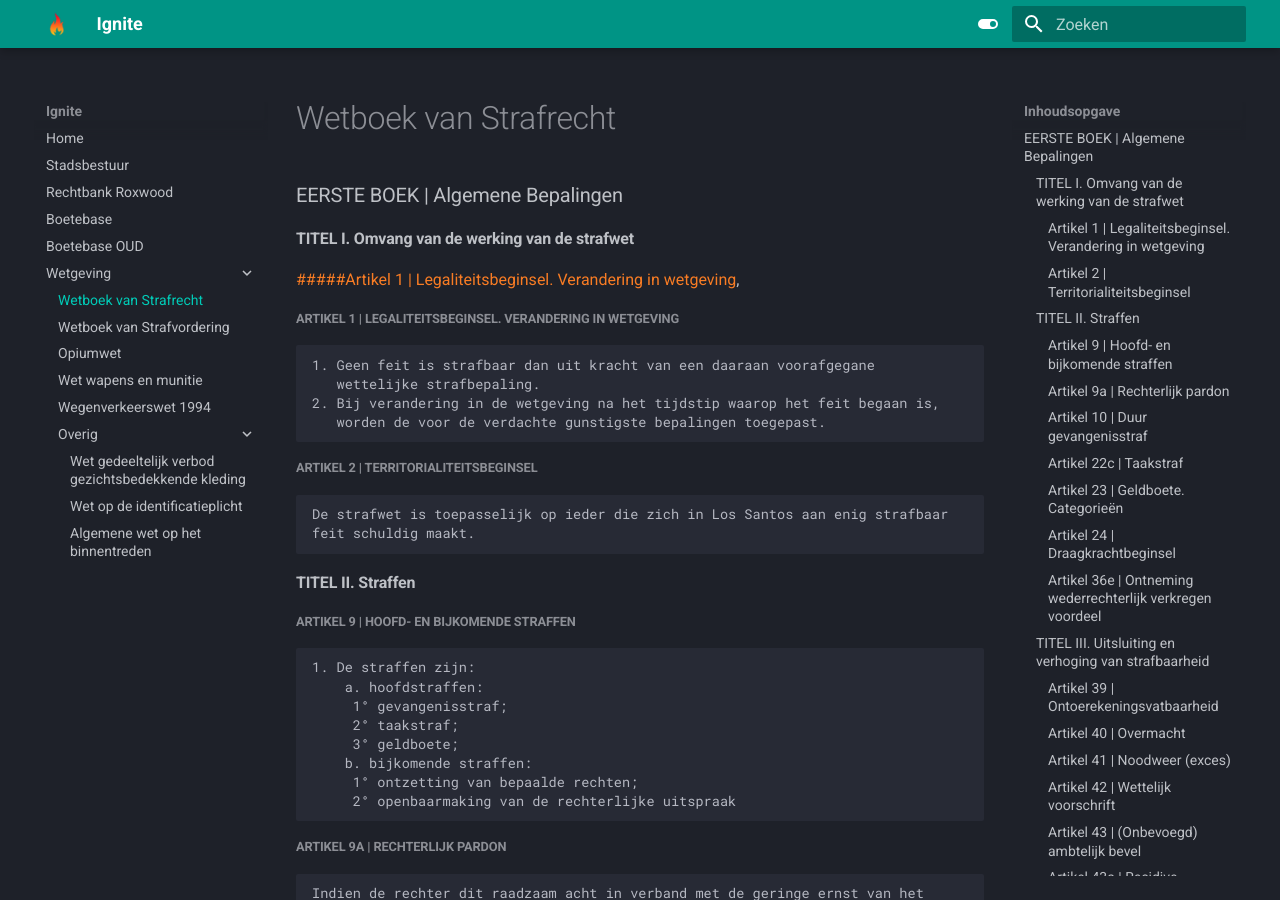
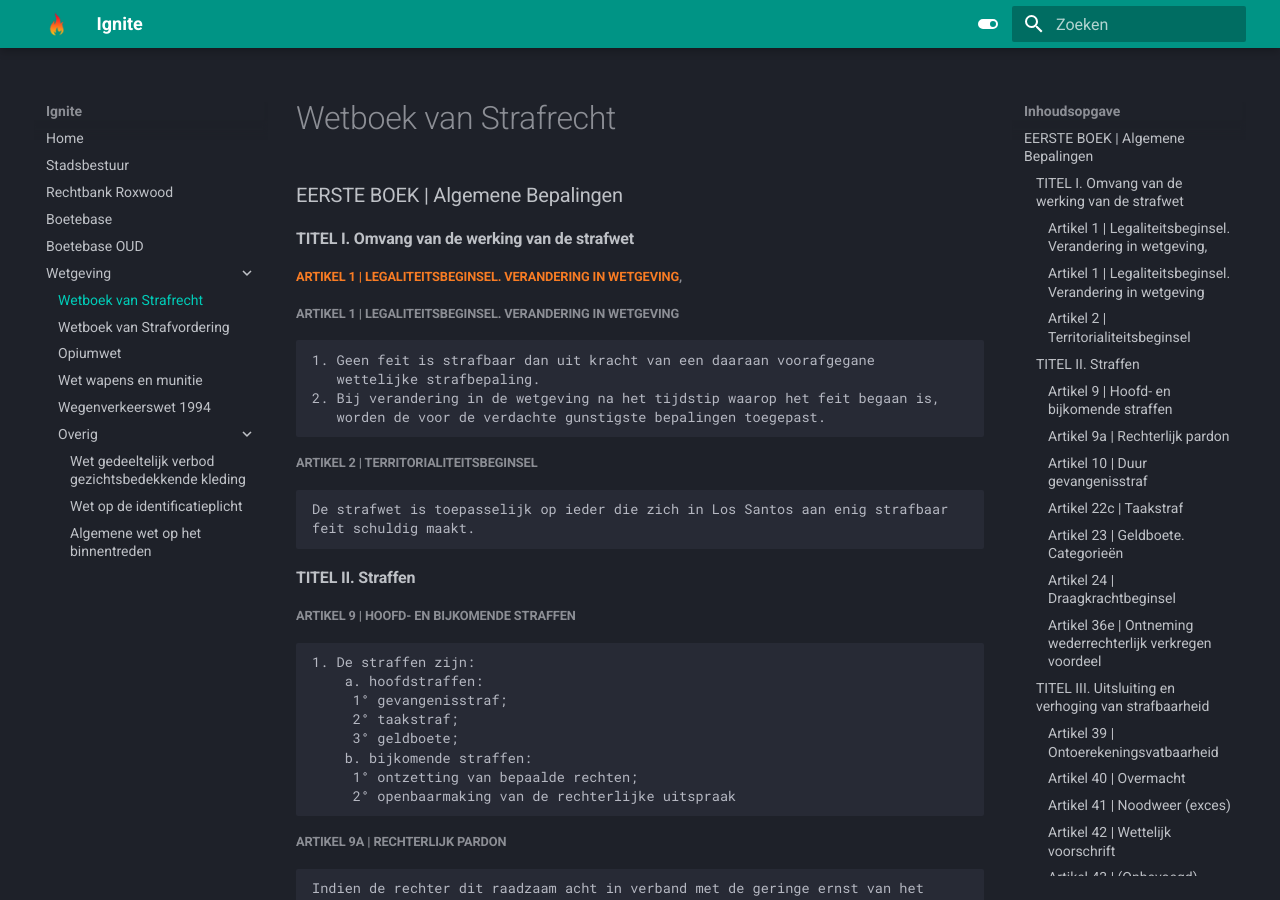
Before and after one commit to NLDenny/wetboek, an MkDocs documentation site: the page built from docs/sr.md, in a window 1280 px wide and 900 px high. Built offline with MkDocs 1.6.1 and Material for MkDocs 9.7.7, drawn with Linux system fonts in a browser that asks for light colours.

Commit message:
Update sr.md

````diff
--- a/docs/sr.md
+++ b/docs/sr.md
@@ -4,7 +4,7 @@
 
 #### TITEL I. Omvang van de werking van de strafwet
 
-<span style="color: #f87c24;">#####Artikel 1 | Legaliteitsbeginsel. Verandering in wetgeving</span>,
+#####<span style="color: #f87c24;">Artikel 1 | Legaliteitsbeginsel. Verandering in wetgeving</span>,
 #####Artikel 1 | Legaliteitsbeginsel. Verandering in wetgeving
 ```
 1. Geen feit is strafbaar dan uit kracht van een daaraan voorafgegane
````
